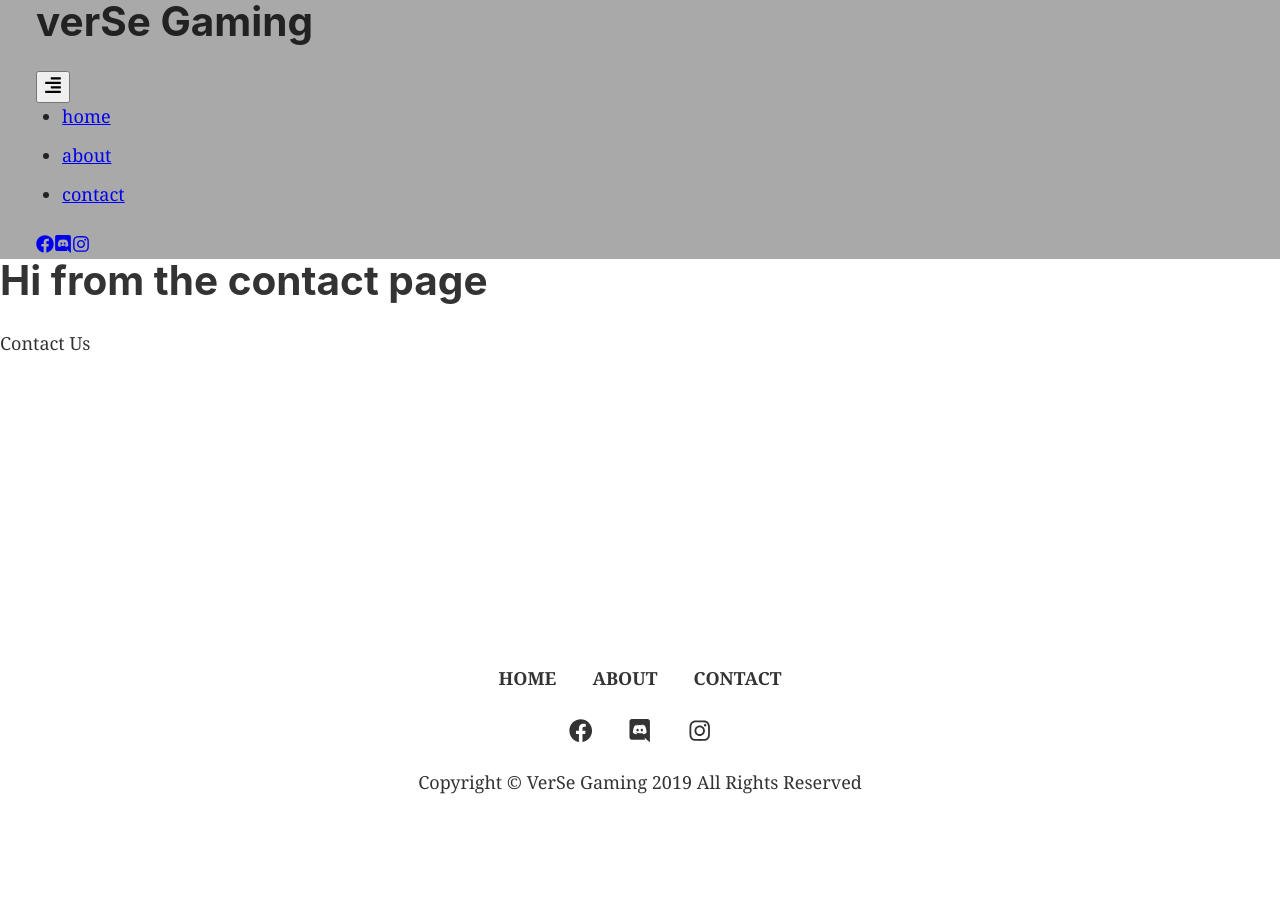
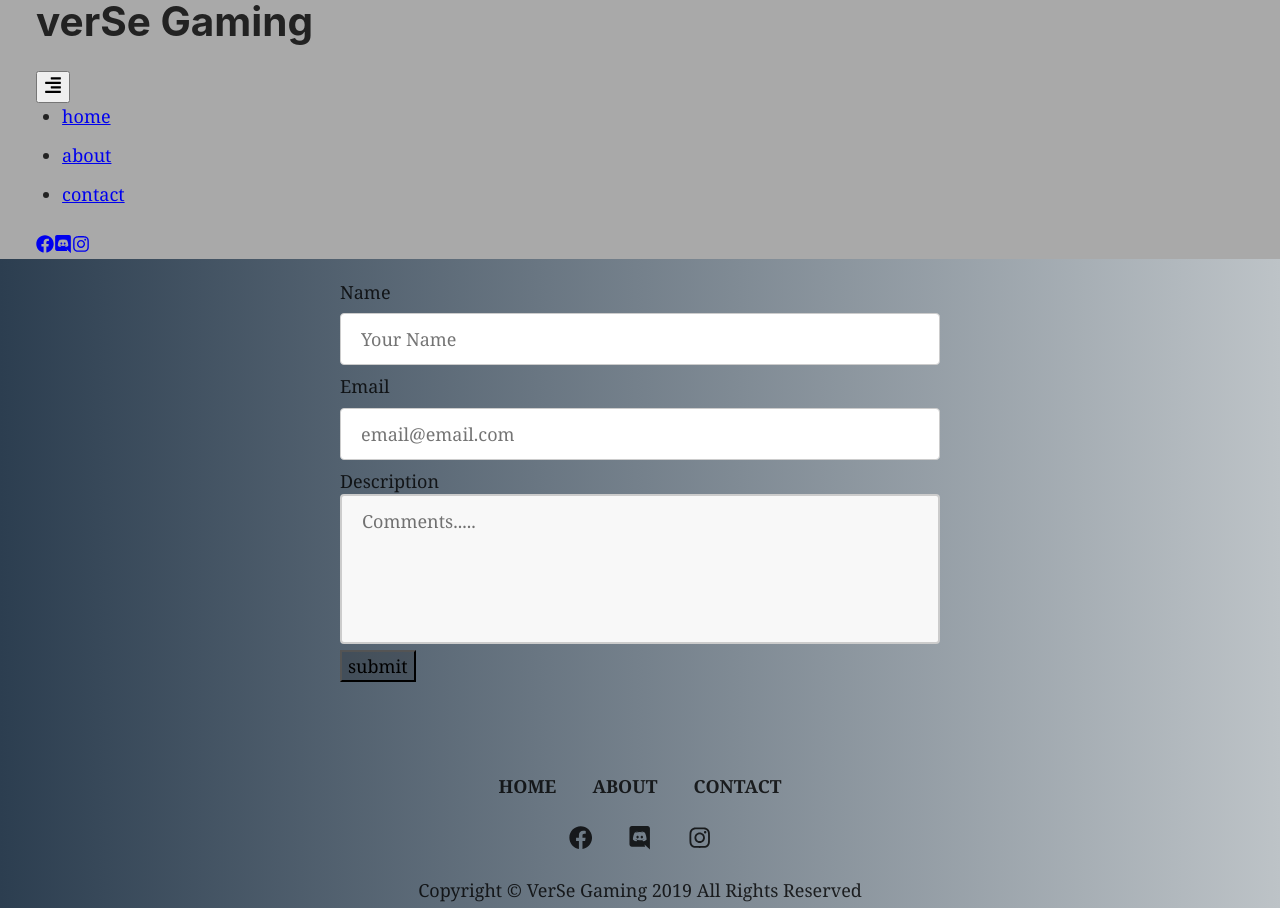
Before and after one commit to salujaparam/verse, a Gatsby site: page /contact in a window 1280 px wide. Before the commit the page ends 800 px from the top, so only its background shows below. Built offline with nearby package versions, Linux system fonts and the light colour scheme; Gatsby itself is replaced by a stand-in of ours.

```diff
--- a/src/constants/players.js
+++ b/src/constants/players.js
@@ -14,7 +14,7 @@ export default [
     },
     {
         image: shado,
-        name: "Hrishekesh",
+        name: "Hrishikesh",
         title: "Captain of the team",
         description: "Playing call of duty since 2012 and is high on weed most of the time."
     },
--- a/src/pages/about.js
+++ b/src/pages/about.js
@@ -7,7 +7,7 @@ const SecondPage = () => (
   <Layout>
     <SEO title="About" />
     <h1>About Page</h1>
-    <p>About Us</p>
+    <p>Stay tuned ......</p>
   </Layout>
 )
 
--- /dev/null
+++ b/src/pages/background.module.css
@@ -0,0 +1,26 @@
+.container {
+  background: #bdc3c7;  /* fallback for old browsers */
+background: -webkit-linear-gradient(to right, #2c3e50, #bdc3c7);  /* Chrome 10-25, Safari 5.1-6 */
+background: linear-gradient(to right, #2c3e50, #bdc3c7); /* W3C, IE 10+/ Edge, Firefox 16+, Chrome 26+, Opera 12+, Safari 7+ */
+
+  }
+
+  .image{
+    display: flex;
+  }
+
+  .img{
+    padding-right: 2rem;
+  }
+
+  @media only screen and (max-width: 600px) {
+    .image{
+      display: inline;
+    }
+    .img{
+      display: block;
+      margin-left: auto;
+      margin-right: auto;
+      width: 50%;
+    }
+  }
--- a/src/pages/contact.js
+++ b/src/pages/contact.js
@@ -1,13 +1,67 @@
 import React from "react"
 import Layout from "../components/layout"
 import SEO from "../components/seo"
+import backgroundStyles from './background.module.css'
+import contactStyles from './contact.module.css'
 
-const SecondPage = () => (
-  <Layout>
-    <SEO title="Contact" />
-    <h1>Hi from the contact page</h1>
-    <p>Contact Us</p>
-  </Layout>
-)
-
-export default SecondPage
+export default function ContactPage() {
+  return (
+    <div className={backgroundStyles.container}>
+      <Layout>
+        <SEO title="Contact" />
+        <section className={contactStyles.form}>
+          <div className="row">
+            <div>
+              <form
+                action="https://formspree.io/salujaparam646@gmail.com"
+                method="POST"
+              >
+                {/* name */}
+                <div>
+                  <label htmlFor="name">Name</label>
+                  <input
+                    type="text"
+                    className={contactStyles.input}
+                    name="name"
+                    id="name"
+                    placeholder="Your Name"
+                  />
+                </div>
+                {/* email */}
+                <div>
+                  <label htmlFor="email">Email</label>
+                  <input
+                    type="text"
+                    className={contactStyles.input}
+                    name="email"
+                    id="email"
+                    placeholder="email@email.com"
+                  />
+                </div>
+                {/* description */}
+                <div>
+                  <label htmlFor="description">Description</label>
+                  <textarea
+                    type="text"
+                    className={contactStyles.textarea}
+                    name="description"
+                    id="description"
+                    placeholder="Comments....."
+                    rows="5"
+                  />
+                </div>
+                {/* submit */}
+                <button
+                  type="submit"
+                  style={{ background: "rgba(0,0,0, 0.2)" }}
+                >
+                  submit
+                </button>
+              </form>
+            </div>
+          </div>
+        </section>
+      </Layout>
+    </div>
+  )
+}
--- /dev/null
+++ b/src/pages/contact.module.css
@@ -0,0 +1,30 @@
+.textarea {
+    width: 100%;
+    height: 150px;
+    padding: 12px 20px;
+    box-sizing: border-box;
+    border: 2px solid #ccc;
+    border-radius: 4px;
+    background-color: #f8f8f8;
+    resize: none;
+  }
+
+  .input {
+    width: 100%;
+    padding: 12px 20px;
+    margin: 8px 0;
+    display: inline-block;
+    border: 1px solid #ccc;
+    border-radius: 4px;
+    box-sizing: border-box;
+  }
+
+  .form{
+    padding: 12px 20px;
+    margin: 8px 0;
+    box-sizing: border-box;
+    display: inline-block;
+    margin-left: 25%;
+    margin-right:25%;
+    width: 50%;
+  }
```
